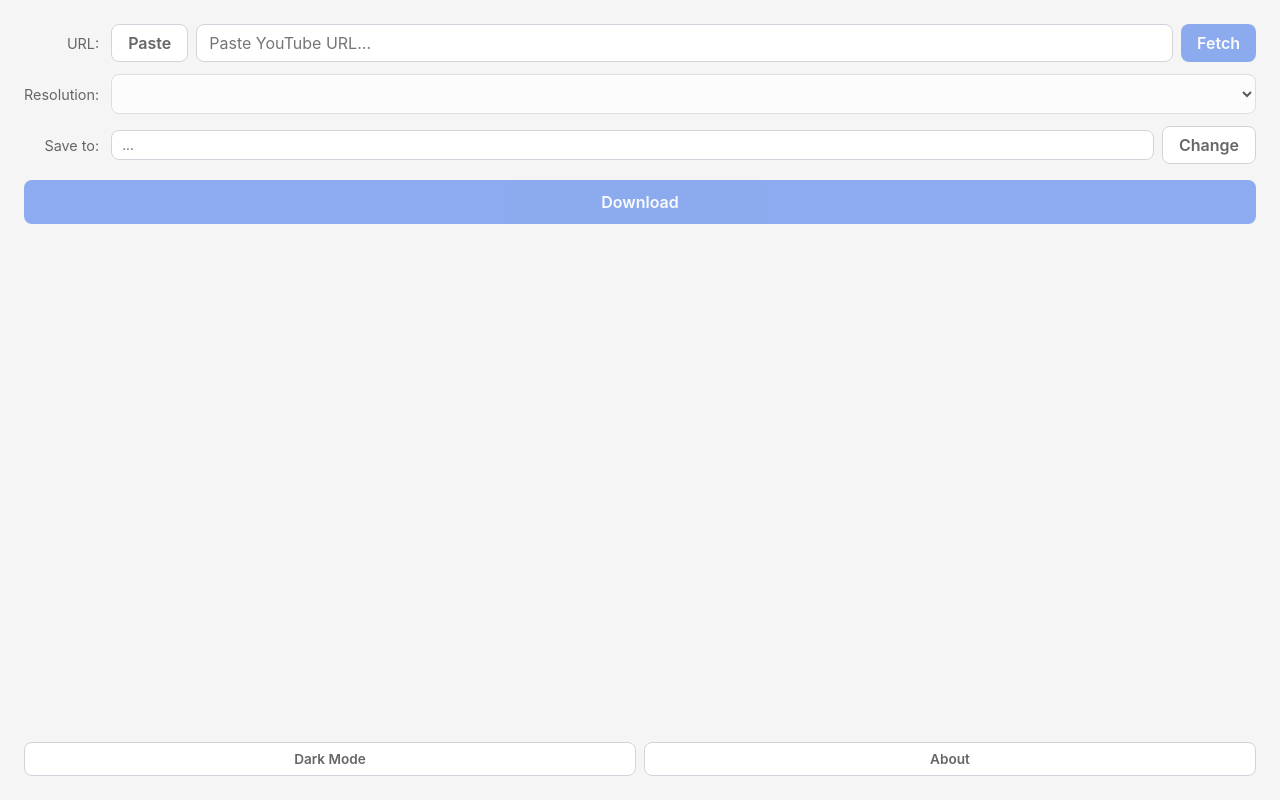
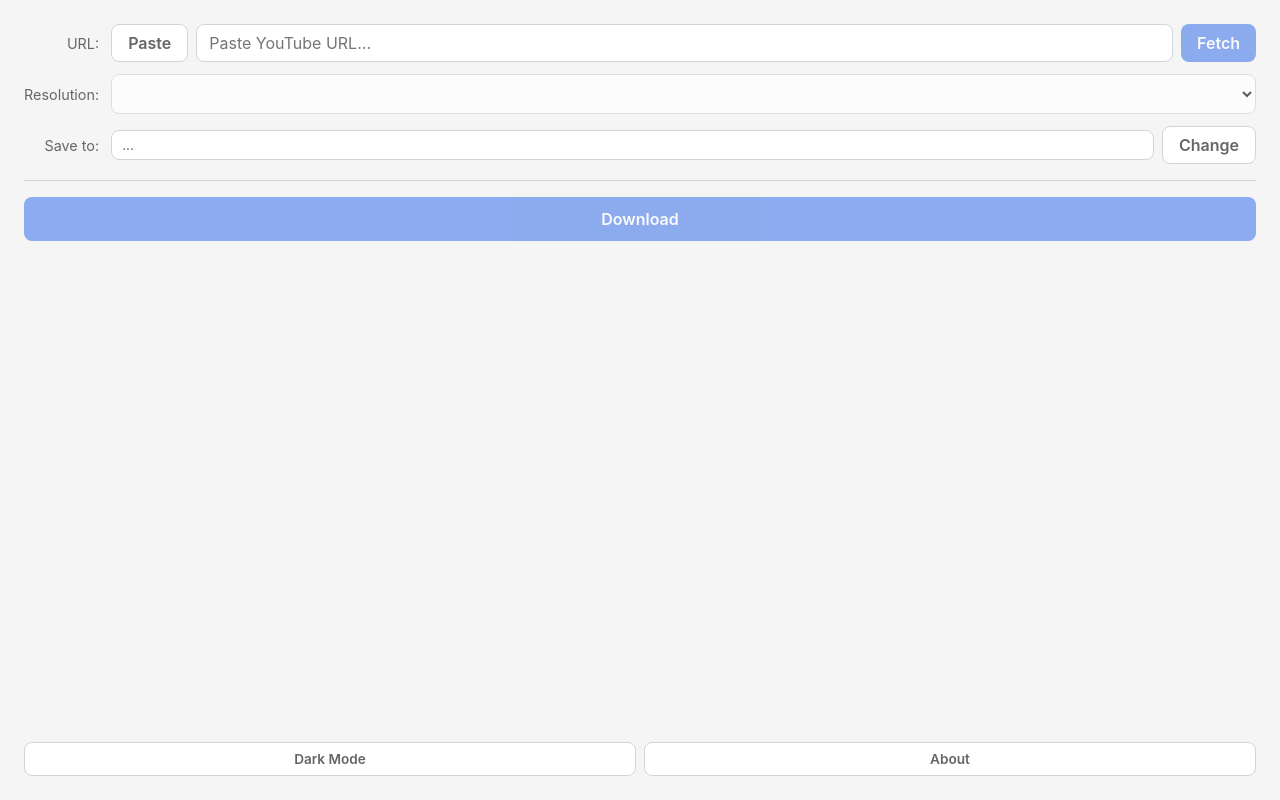
Before and after one commit to NathanLaan/watch-later, a Svelte app: page / in a window 1280 px wide. Built offline with nearby package versions, Linux system fonts and the light colour scheme.

Commit message:
dev: UI update. Added hr.

```diff
--- a/src/renderer/src/App.svelte
+++ b/src/renderer/src/App.svelte
@@ -25,6 +25,7 @@
     <span class="form-label">Save to:</span>
     <FolderPicker />
   </div>
+  <hr />
   <DownloadButton />
   <ProgressBar />
 
@@ -57,6 +58,11 @@
     flex-direction: column;
     gap: 16px;
     height: 100%;
+  }
+
+  hr {
+    border: none;
+    border-top: 1px solid var(--border);
   }
 
   .form-grid {
```
